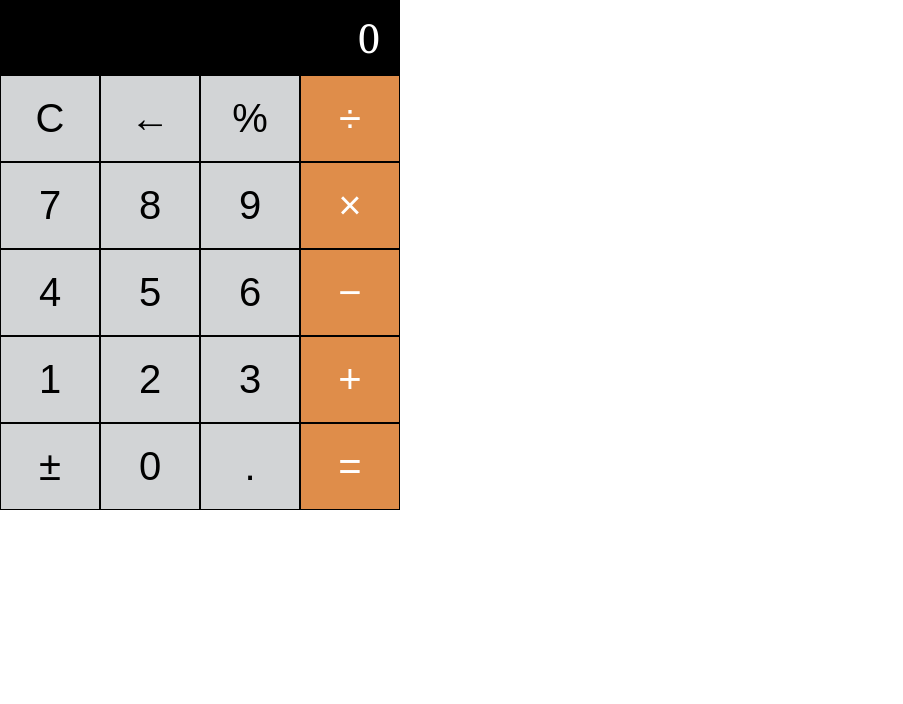
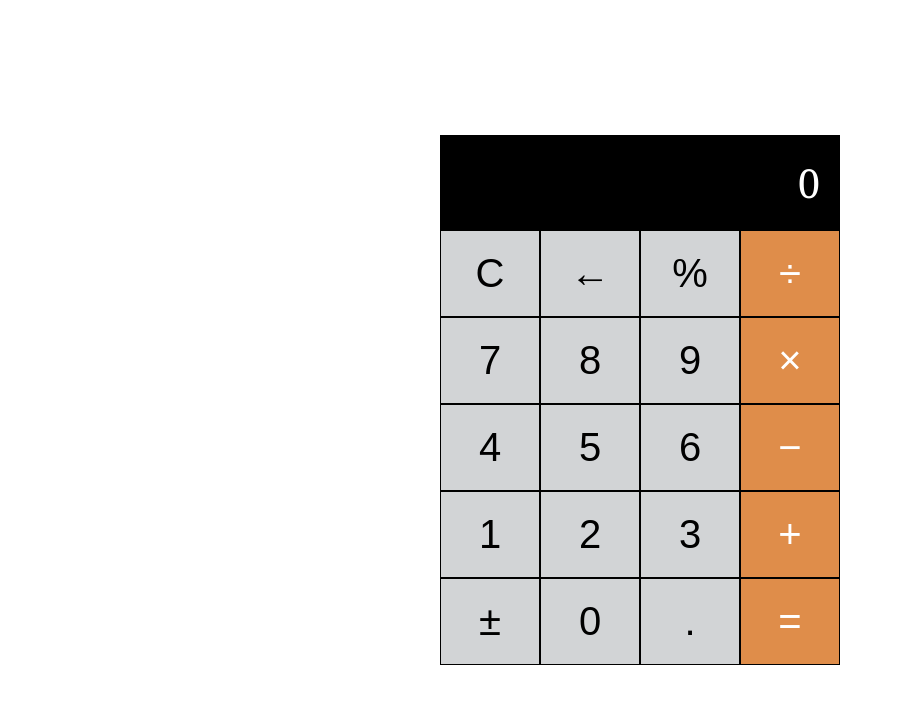
Before and after one commit to AvniIsrani1/comp584-project4, a plain HTML site: page index.html in a window 1280 px wide. Shown: the whole page, without its empty margins (0-903 px from the left). Drawn offline with Linux system fonts and the light colour scheme.

Commit message:
centering

```diff
--- a/style.css
+++ b/style.css
@@ -9,18 +9,25 @@ html {
 body {
   padding: 0;
   margin: 0;
+
+  /* center page contents  */
+  display: flex;
+  justify-content: center;
+  align-items: center;
+  min-height: 100vh;
 }
 .wrapper {
   width: 400px;
 }
 
+/* display area for results of calculations */
 .calculator-screen {
   background-color: #000000;
   color: #ffffff;
   font-family: Cambria, Cochin, Georgia, Times, "Times New Roman", serif;
   font-size: 40px;
   text-align: right;
-  padding: 10px 20px;
+  padding: 20px 20px;
 }
 
 /* buttons */
@@ -53,6 +60,9 @@ body {
 .calculator-buttons .symbol:active {
   background-color: #dd8740;
 }
+
+/* no longer needed bc more functionality was added (i.e. more buttons), so less space allocated to longer elements like this
+but this would give 2 columns or 3 columns worth of space in the grid to C and 0 if applied to those elements as classes */
 .wide2 {
   grid-column: span 2;
 }
```
Also changed, not shown: index.html (+2 -0 lines).
